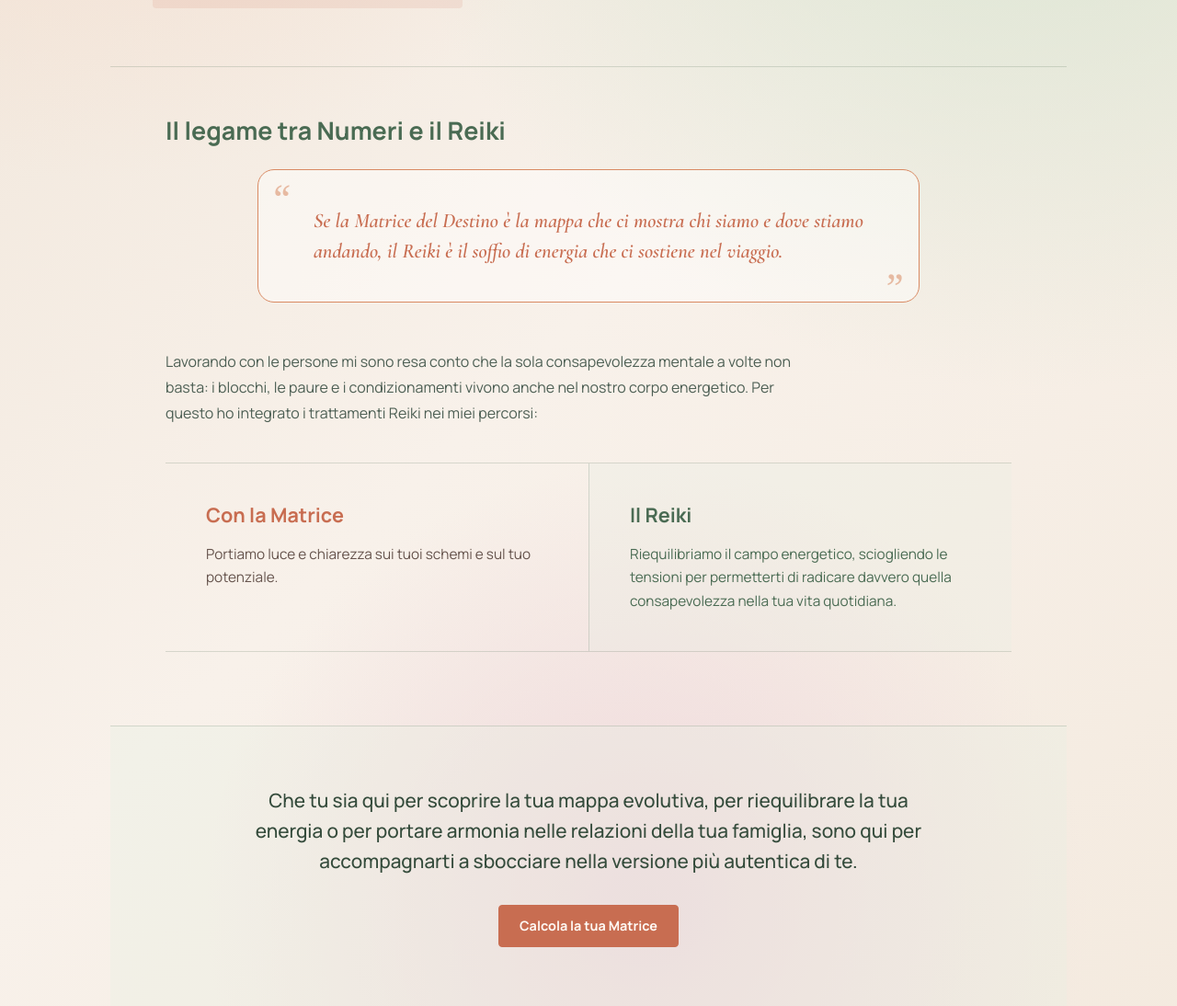
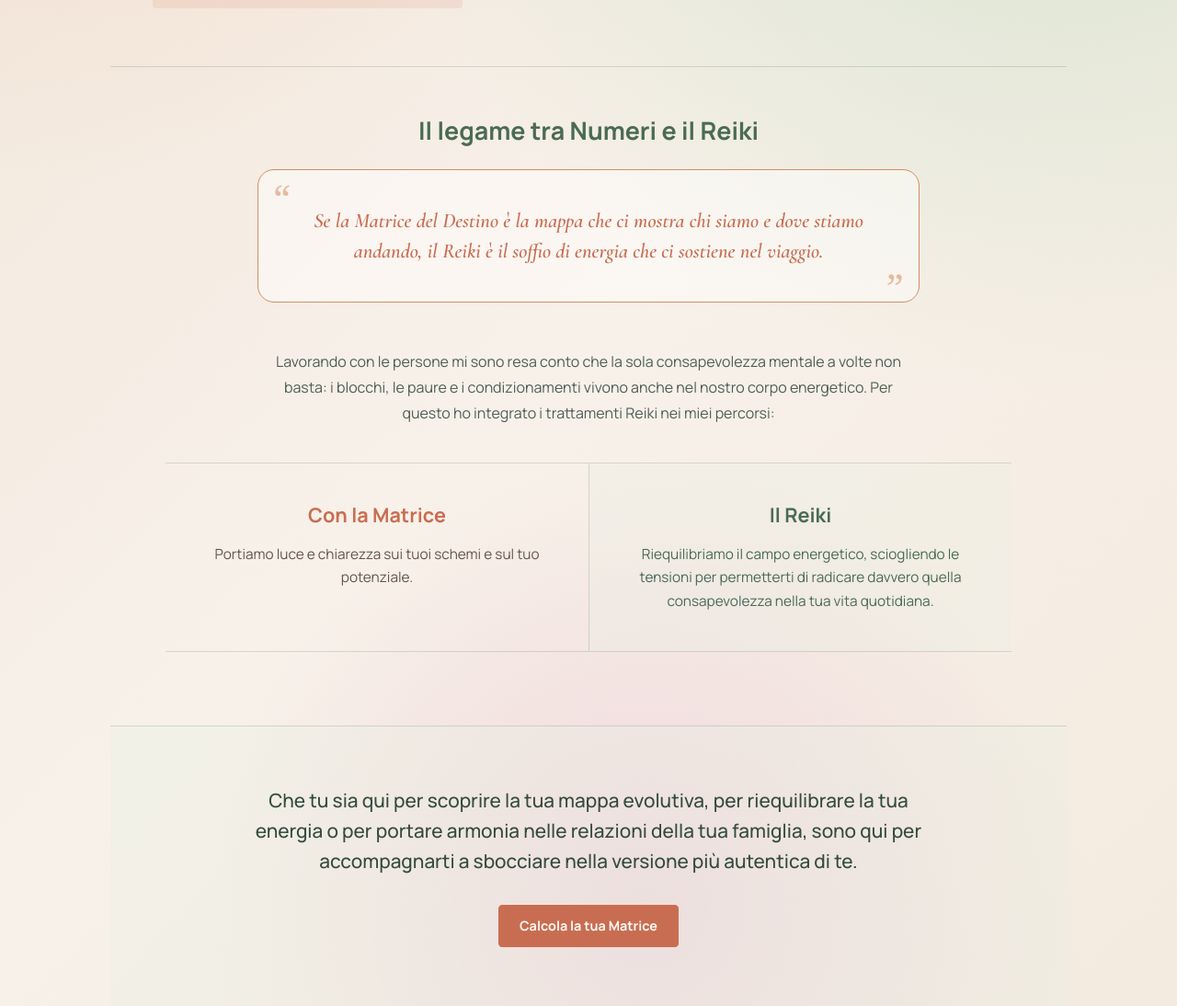
Before and after one commit to davideCappe/MappaDellaFioritura, a web app: page /chi-sono.html in a window 1280 px wide. Shown: the part 579-1673 px from the top of the page at 92% size. Run offline with its HTML, style and script files only (its server is not run), Linux system fonts and the light colour scheme; data that the repository does not hold is empty.

Commit message:
Allineato al centro il contenuto del sito

```diff
--- a/styles/chi-sono.css
+++ b/styles/chi-sono.css
@@ -81,7 +81,7 @@
   max-width: 920px;
   margin: 0 auto;
   padding: clamp(34px, 4.5vw, 52px) 0 clamp(36px, 4.5vw, 50px);
-  text-align: left;
+  text-align: center;
 }
 
 .numbers-reiki h2 {
@@ -138,11 +138,12 @@
   max-width: 920px;
   margin: 0 auto;
   padding: 0 0 clamp(52px, 7vw, 80px);
+  text-align: center;
 }
 
 .integrated-path-intro {
   max-width: 70ch;
-  margin: 0 0 40px;
+  margin: 0 auto 40px;
   color: #4d5f54;
   font-size: 1rem;
   line-height: 1.75;
@@ -158,6 +159,7 @@
 .path-card {
   min-height: 198px;
   padding: clamp(30px, 4vw, 42px) clamp(26px, 4vw, 44px);
+  text-align: center;
 }
 
 .path-card + .path-card {
```
